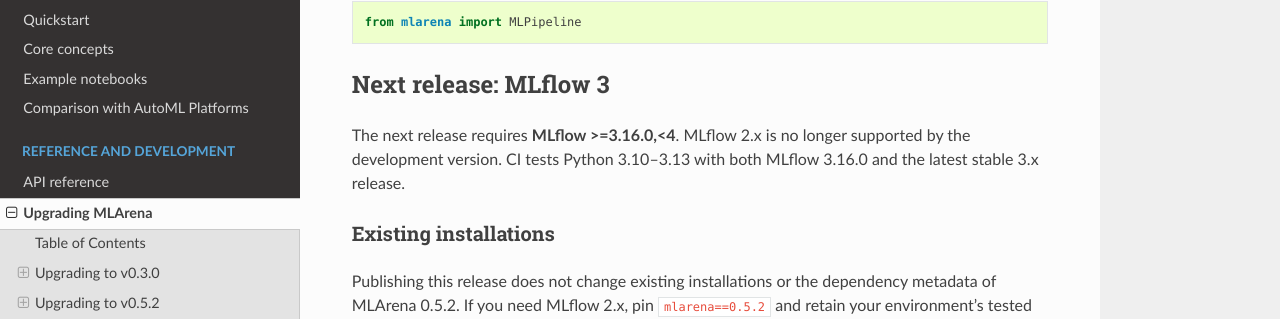
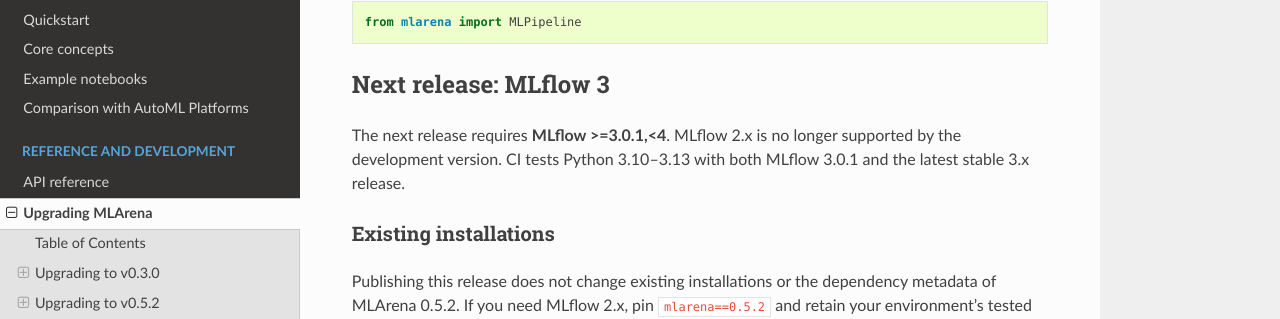
Before and after one commit to MenaWANG/mlarena, a Sphinx documentation site: the page built from docs/upgrading.md, in a window 1280 px wide and 900 px high, scrolled down 1257 px. Shown: the part 132-451 px from the top of the window. Built offline with Sphinx 7.4.7 and the Read the Docs theme 3.1.0, drawn with Linux system fonts in a browser that asks for light colours.

Commit message:
chore: prepare 0.6.0 with MLflow 3.0.1 minimum

```diff
--- a/docs/contributing.rst
+++ b/docs/contributing.rst
@@ -25,19 +25,19 @@
 MLflow compatibility checks
 ---------------------------
 
-CI runs the complete test suite on Python 3.10–3.13 against both MLflow 3.16.0
+CI runs the complete test suite on Python 3.10–3.13 against both MLflow 3.0.1
 and the latest stable 3.x release. To reproduce either case, use a disposable
 development environment and install the selected MLflow version after the
 project dependencies:
 
 .. code-block:: bash
 
-   poetry run pip install "mlflow==3.16.0"
+   poetry run pip install "mlflow==3.0.1"
    poetry run pip check
    poetry run pytest
 
 For the latest supported version, replace the first command with
-``poetry run pip install --upgrade "mlflow>=3.16.0,<4"``. Record the resolved
+``poetry run pip install --upgrade "mlflow>=3.0.1,<4"``. Record the resolved
 MLflow version with the results. Logging integration tests create private SQLite
 databases and local artifacts; they do not connect to a configured tracking
 server. They verify classification and regression models, preprocessing,
--- a/docs/upgrading.md
+++ b/docs/upgrading.md
@@ -54,9 +54,9 @@
 
 ## Next release: MLflow 3
 
-The next release requires **MLflow >=3.16.0,<4**. MLflow 2.x is no longer
+The next release requires **MLflow >=3.0.1,<4**. MLflow 2.x is no longer
 supported by the development version. CI tests Python 3.10–3.13 with both
-MLflow 3.16.0 and the latest stable 3.x release.
+MLflow 3.0.1 and the latest stable 3.x release.
 
 ### Existing installations
 
--- a/llms.txt
+++ b/llms.txt
@@ -14,7 +14,7 @@
 
 ## Public API
 
-The development version targets MLflow >=3.16.0,<4. The published 0.5.2 release
+The development version targets MLflow >=3.0.1,<4. The published 0.5.2 release
 retains its original dependencies. See [upgrade guidance](https://menawang.github.io/mlarena/upgrading.html)
 before updating a tracking server or managed runtime. Load newly logged models
 using the returned `model_info.model_uri`, not a constructed run-artifact URI.
--- a/pyproject.toml
+++ b/pyproject.toml
@@ -1,6 +1,6 @@
 [tool.poetry]
 name = "mlarena"
-version = "0.5.2"
+version = "0.6.0"
 description = "An algorithm-agnostic machine learning toolkit for model training, diagnostics and optimization"
 authors = ["Mena Wang <ningwang25@gmail.com>"]
 readme = "README.md"
@@ -28,7 +28,7 @@
 pandas = ">=1.5.3"
 scikit-learn = ">=1.3.0"
 matplotlib = ">=3.7.2"
-mlflow = ">=3.16.0,<4"
+mlflow = ">=3.0.1,<4"
 shap = ">=0.44.0"
 optuna = ">=3.6.1"
 plotly = ">=5.9.0"
```
Also changed, not shown: CHANGELOG.md (+3 -3 lines), README.md (+7 -17 lines), Roadmap.md (+2 -2 lines), docs/user-guide.md (+1 -1 lines), 2 other files.
